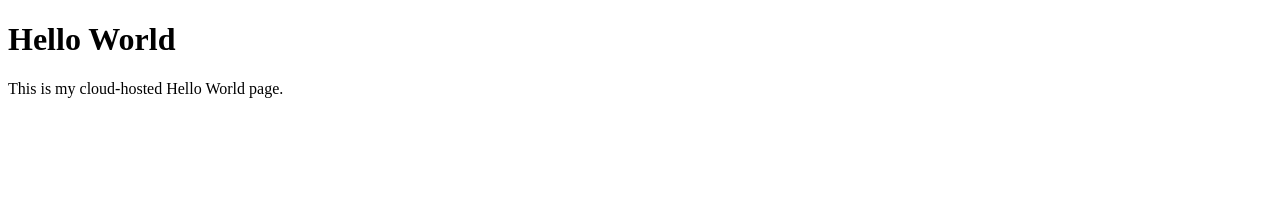
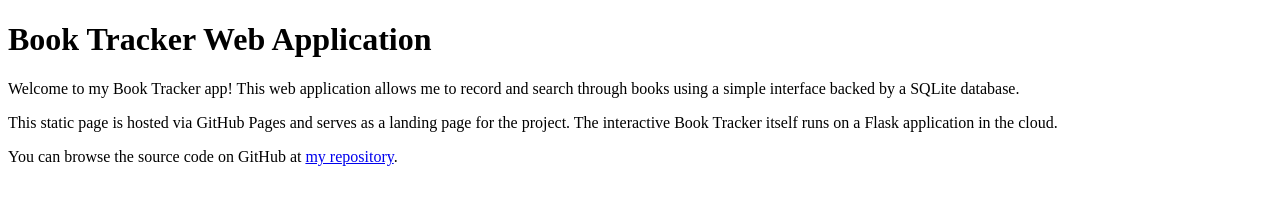
Before and after one commit to changkoat/hello-world-cloud, a plain HTML site: page index.html in a window 1280 px wide. Drawn offline with Linux system fonts and the light colour scheme.

Commit message:
Update index.html to Book Tracker landing page

```diff
--- a/index.html
+++ b/index.html
@@ -1,10 +1,12 @@
 <!DOCTYPE html>
 <html>
 <head>
-  <title>Hello World</title>
+  <title>Book Tracker Web App</title>
 </head>
 <body>
-  <h1>Hello World</h1>
-  <p>This is my cloud-hosted Hello World page.</p>
+  <h1>Book Tracker Web Application</h1>
+  <p>Welcome to my Book Tracker app! This web application allows me to record and search through books using a simple interface backed by a SQLite database.</p>
+  <p>This static page is hosted via GitHub Pages and serves as a landing page for the project. The interactive Book Tracker itself runs on a Flask application in the cloud.</p>
+  <p>You can browse the source code on GitHub at <a href="https://github.com/changkoat/hello-world-cloud">my repository</a>.</p>
 </body>
 </html>
```
